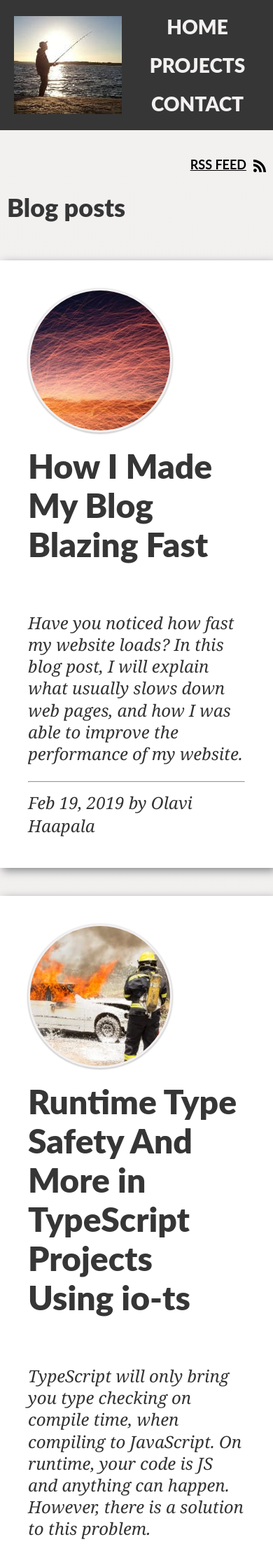
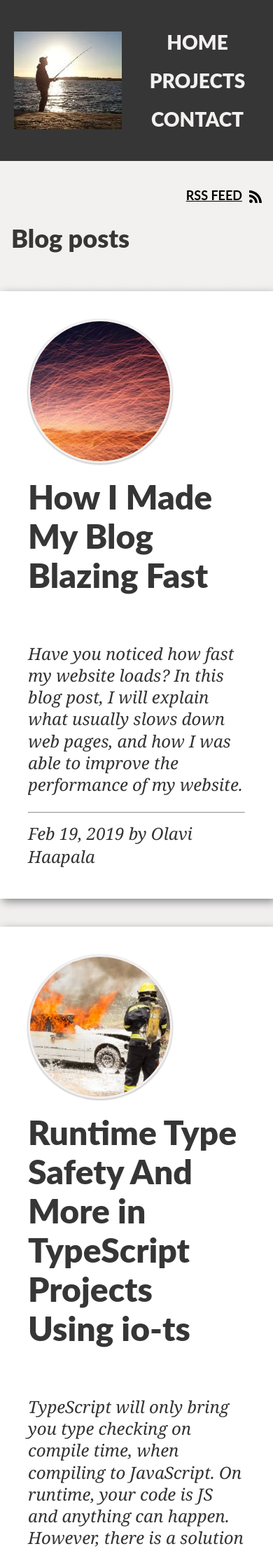
Before and after one commit to olpeh/olpeh.github.io, a Jekyll site: the page built from index.html, in a window 390 px wide. Shown: the top 2216 px of the page at 70% size. Built offline with Jekyll 4.4.1, drawn with Linux system fonts in a browser that asks for light colours; the list of posts is cut into pages by our own code; comment, search, counter and statistics services are not loaded.

Commit message:
Add more padding and vertical space

```diff
--- a/_includes/css/main.css
+++ b/_includes/css/main.css
@@ -259,7 +259,7 @@ footer a {
 
 @media screen and (max-width: 572px) {
   header {
-    min-height: 186px;
+    min-height: 230px;
   }
 
   header .page-logo {
@@ -279,19 +279,21 @@ footer a {
   }
 
   .main-content {
-    padding-left: 10px;
-    padding-right: 10px;
+    padding-left: 16px;
+    padding-right: 16px;
   }
 
   .post-list {
     padding: 0;
-    margin-left: -10px;
-    margin-right: -10px;
+    margin-left: -16px;
+    margin-right: -16px;
   }
+}
 
+@media screen and (max-width: 700px) {
   footer {
     flex-direction: column;
-    min-height: 50%;
+    min-height: 60%;
   }
 }
 
```
